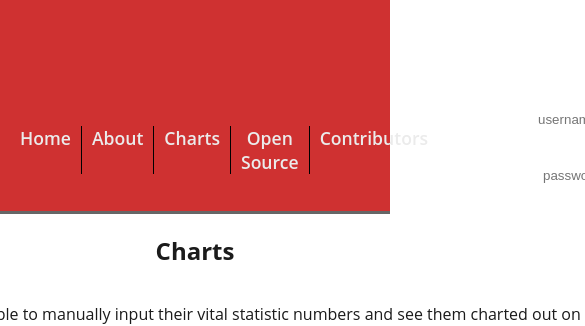
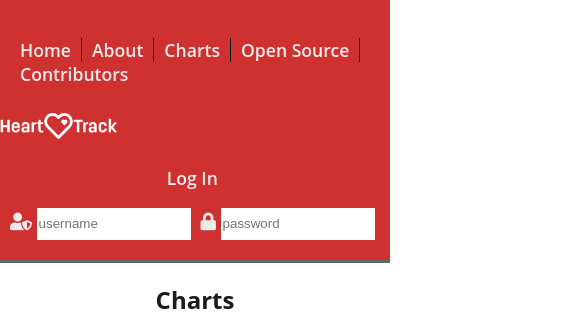
Before and after one commit to JS-goose/heart-track, a React (Create React App) app: page /charts in a window 390 px wide. Shown: the top 326 px of the page, 585 px wide, since content can reach past the window. Built offline with nearby package versions, Linux system fonts and the light colour scheme.

Commit message:
added responsive widths

```diff
--- a/src/components/layout/navigation/Nav.module.css
+++ b/src/components/layout/navigation/Nav.module.css
@@ -1,6 +1,7 @@
 #nav-container {
   display: flex;
   flex-direction: row;
+  flex-wrap: wrap;
   justify-content: space-between;
   align-items: flex-end;
   margin: 0;
@@ -17,6 +18,7 @@
   list-style: none;
   display: flex;
   padding: 10px;
+  flex-wrap: wrap;
 }
 
 #nav-links-list li {
--- a/src/components/layout/pages/styles/Charts.module.css
+++ b/src/components/layout/pages/styles/Charts.module.css
@@ -2,6 +2,7 @@
     display: flex;
     flex-direction: column;
     align-items: center;
+    width: 100%;
 }
 
 #chart-container img {
```
